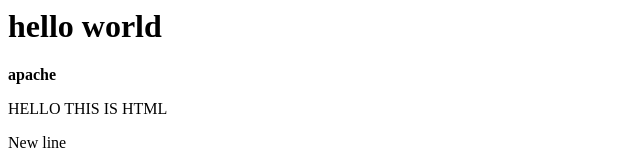
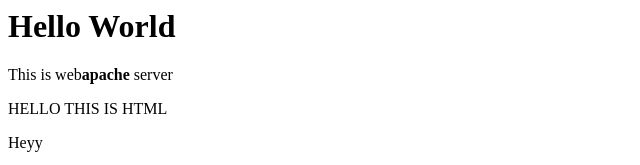
Before and after one commit to archit-55/HTML, a plain HTML site: page index.html in a window 1280 px wide. Shown: the top 165 px of the page, without its empty margins (0-640 px from the left). Drawn offline with Linux system fonts and the light colour scheme.

Commit message:
1st page

```diff
--- a/index.html
+++ b/index.html
@@ -5,10 +5,10 @@
 <body>
 
 
-<h1>hello world</h1>
-<b>apache</b>
+<h1>Hello World</h1>
+<p>This is web<b>apache</b> server</p>
 <p> HELLO THIS IS HTML </p>
-<p> New line </p>
+<p> Heyy </p>
 <marquee> send email </marquee>
 
 <img src="http://52.205.128.161/a.jpg">
```
